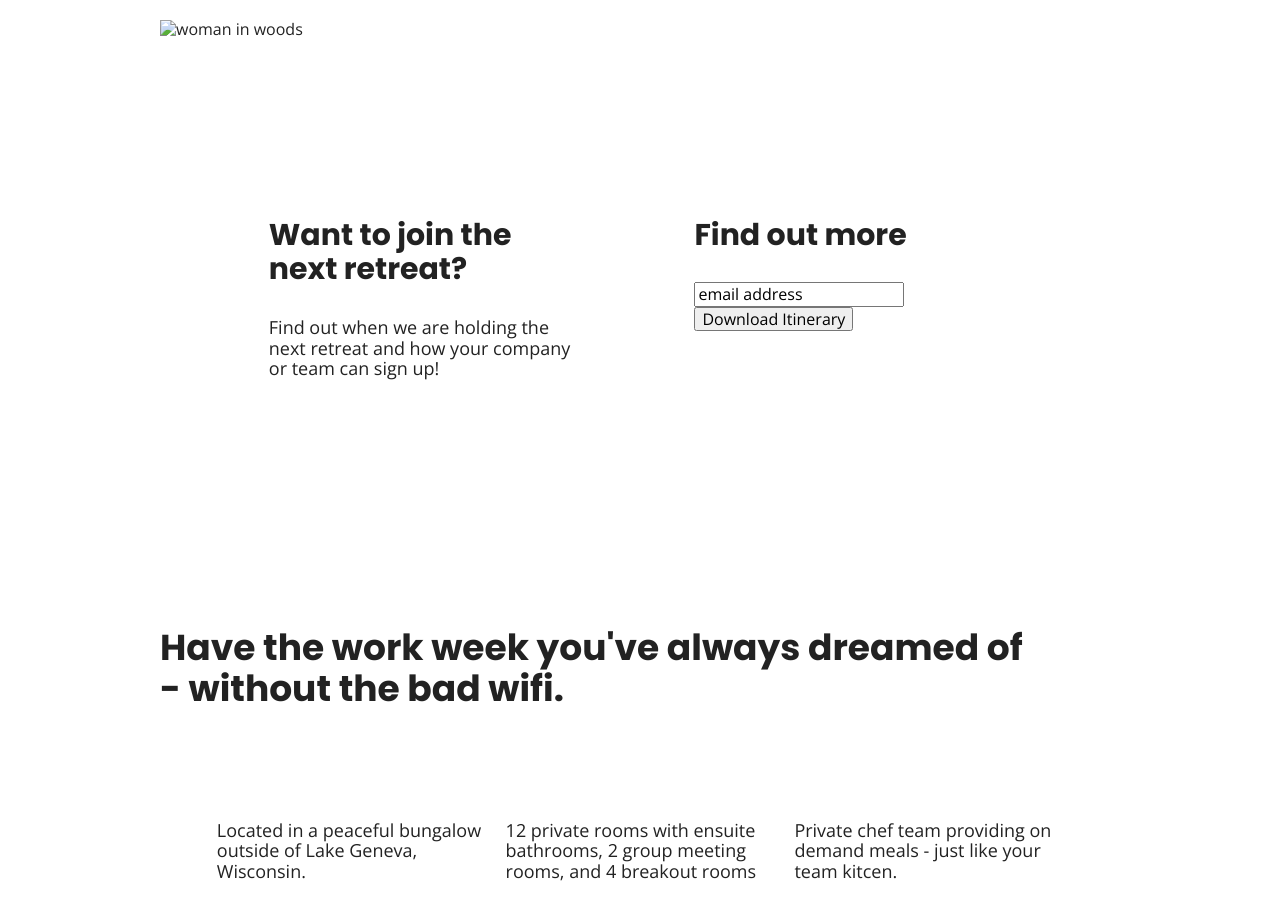
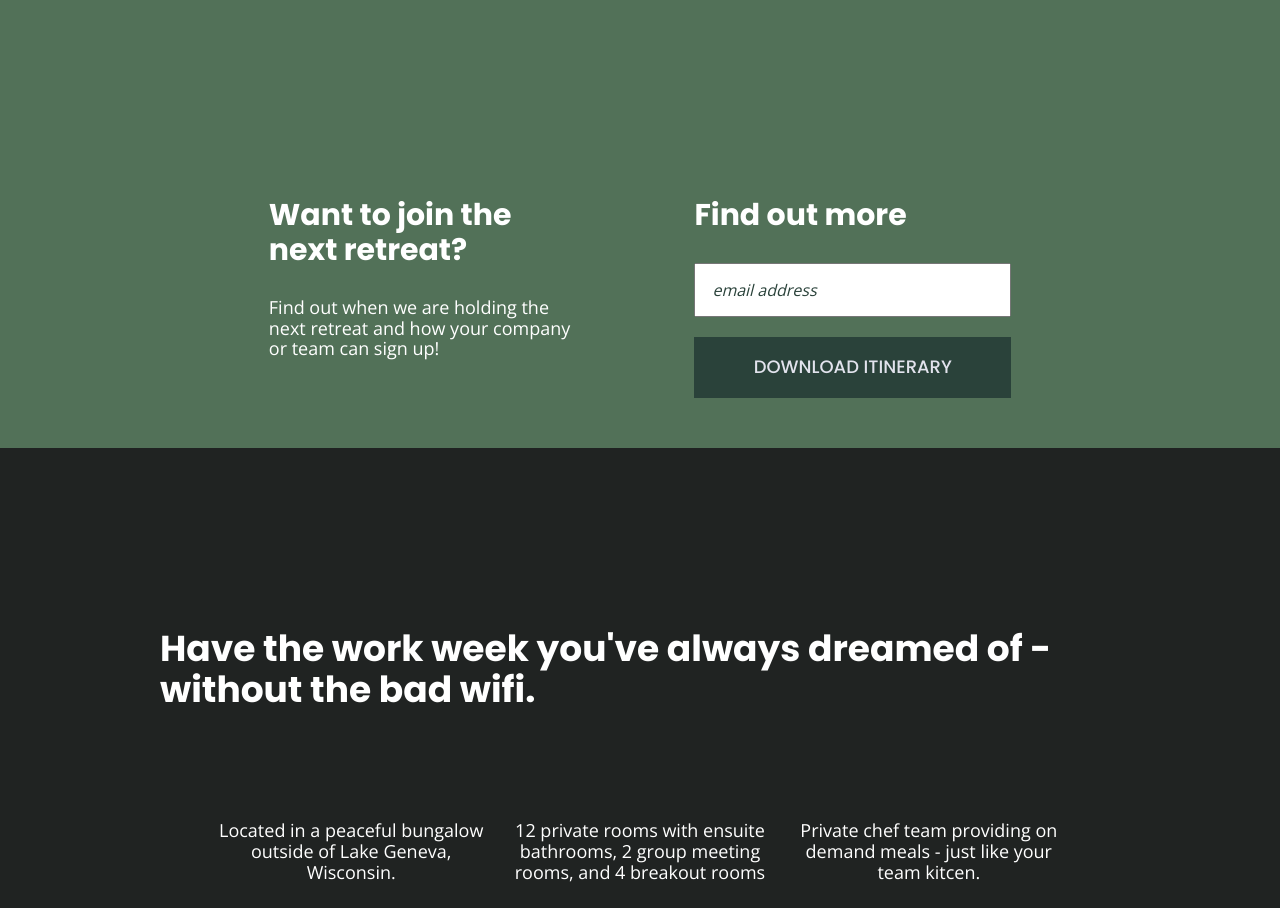
Before and after one commit to jennieskilz/206-Unplugged, a website built with Parcel: page index.html in a window 1280 px wide. Shown: the part 542-1450 px from the top of the page. Built offline with nearby package versions, Linux system fonts and the light colour scheme.

Commit message:
css-updates

```diff
--- a/css/main.css
+++ b/css/main.css
@@ -106,20 +106,31 @@ textarea {
      color: #e2e3ed;
      text-decoration: none;
    }
+   h1{
+     font-family:  'Poppins', sans-serif;
+     font-size: 3.75em;
+     color:#fff;
+     text-align: left;
+   }
 
    h2 {
        font-family: 'Poppins', sans-serif;
        font-size:2.25em;
+       color:#fff;
+       text-align: left;
    }
 
    h3,
    h4 {
        font-family: 'Poppins', sans-serif;
        font-size:1.875em;
+       color:#fff;
+       text-align: left;
    }
 
    p {
       font-size: 1.125em;
+      color:#fff;
    }
 
    img {
@@ -150,6 +161,7 @@ footer{
 
 header{
   padding: 15px 0;
+  background-color: #202322;
 }
 
 header .content-wrapper{
@@ -198,6 +210,7 @@ header figure{
   display: flex;
   justify-content: center;
   align-items:center;
+  background-color: #527158;
 }
 
 .hero-area h1{
@@ -213,12 +226,14 @@ aside{
   justify-content: center;
   align-items:center;
   flex-flow: row wrap;
+  background-color: #527158;
 }
 
 .features{
   display: flex;
   justify-content: center;
   align-items:center;
+  background-color: #202322;
 }
 
 .features .features-items{
@@ -269,12 +284,13 @@ article{
   display: flex;
   justify-content: center;
   flex-flow: row wrap;
+  background-color: #2a423a;
 }
 .reviews h1{
   padding: 50px 0;
 }
 .reviews h3{
-  width:50%;
+  width:70%;
 }
 
 .review1{
@@ -336,6 +352,7 @@ footer .content-wrapper{
 
 footer{
   flex-direction: column;
+  background-color: #202322;
 }
 
 .footer-content{
@@ -366,6 +383,34 @@ footer p{
 .copyright{
 
 
+}
+
+/*   Aside Button Styling    */
+aside .form {
+  margin-top: 30px;
+}
+
+input[type=text] {
+  box-sizing: border-box;
+  width: 100%;
+  color: #2a423a;
+  font-style: italic;
+  padding: 1em;
+  font-weight: 100;
+}
+
+input[type=button] {
+  width: 100%;
+  padding: 20px 0;
+  margin-top: 20px;
+  background-color: #2a423a;
+  font-family: 'Poppins', Helvetica, Arial, sans-serif;
+  font-weight: 500;
+  font-size: 1.125em;
+  color: #e2e3ed;
+  border: none;
+  text-align: center;
+  text-transform: uppercase;
 }
 
 /* ==========================================================================
@@ -594,7 +639,7 @@ footer p{
 
    /*Hero Area*/
     .hero-area h1{
-      width:670px;
+      width:700px;
     }
    /*Aside*/
    aside .content-wrapper {
@@ -608,11 +653,15 @@ footer p{
    /*Features*/
 
    .features h2 {
-        width:92%;
+        width:100%;
     }
 
     .features article{
       flex-basis: 28%;
+    }
+
+    .features p{
+      text-align: center;
     }
 
 
--- a/index.html
+++ b/index.html
@@ -49,7 +49,6 @@
       <section class="hero-area">
         <div class="content-wrapper">
           <h1>Retreat from the desk, return refreshed.</h1>
-          <img src="" alt="woman in woods">
         </div>
       </section>
 
@@ -114,10 +113,10 @@
     <section class="reviews">
       <div class="content-wrapper">
         <div class="review1">
-          <h2>Be a better team in 5 days, like these.</h2>
+          <h2>Be a better team in 5 days, like this one.</h2>
         <article>
           <div><img src="" alt="group photo"></div>
-            <div><h3>LaCrue Bottling Company October 2018</h3>
+            <div><h3>LaCrue Bottling Co. October 2018</h3>
             <p>Lorem ipsum, lorem ipsum Lorem ipsum, lorem ipsum Lorem ipsum, lorem ipsum Lorem ipsum, lorem ipsum Lorem ipsum, lorem ipsum Lorem ipsum, lorem ipsum Lorem ipsum, lorem ipsum.</p></div>
         </article>
         </div>
```
Also changed, not shown: img/jake-melara-30679-unsplash.jpg (added).
